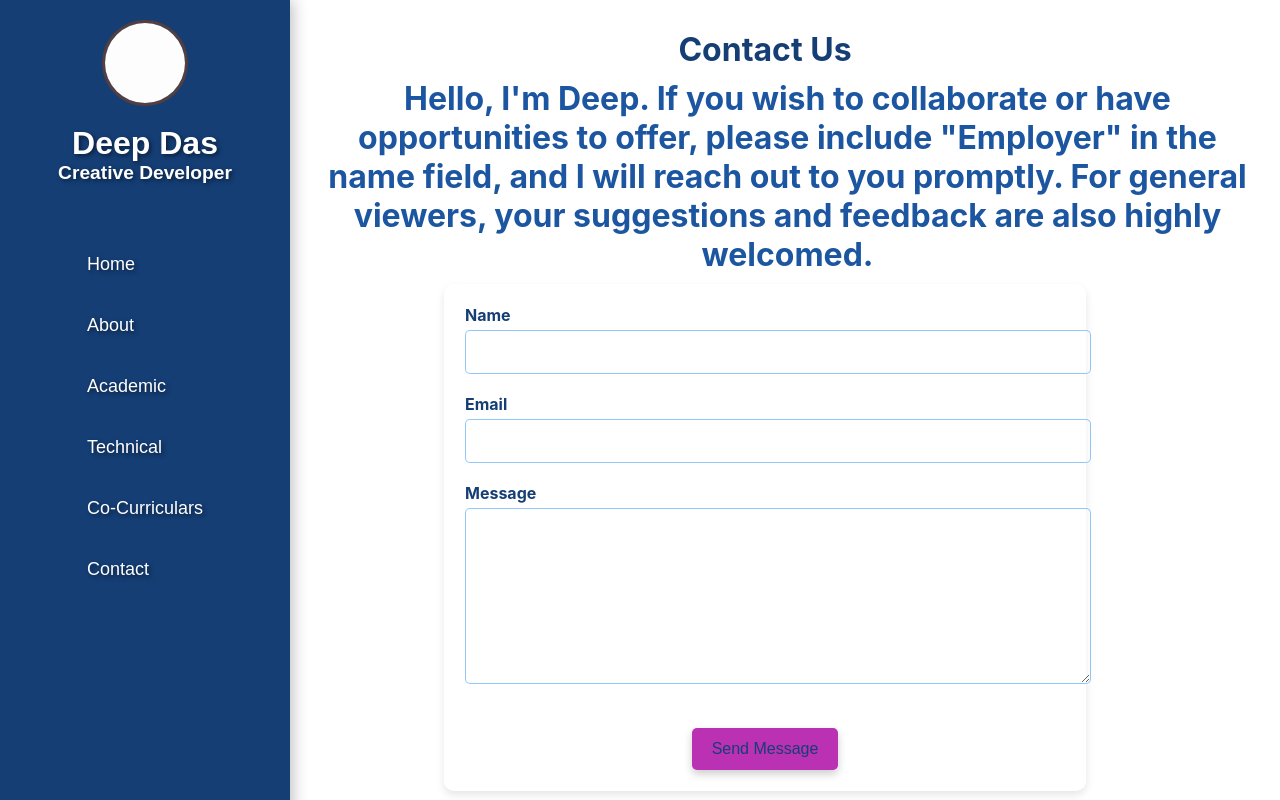
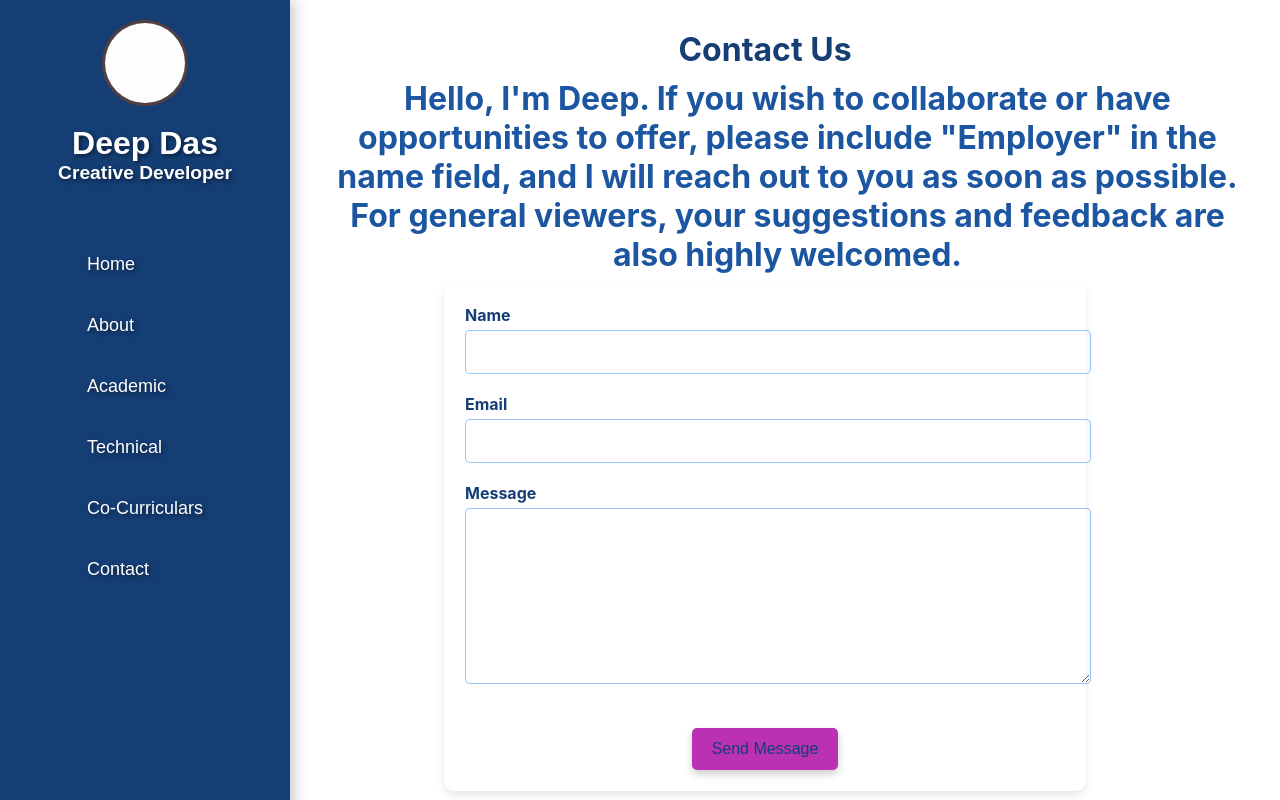
Before and after one commit to THE-DEEPDAS/Portfolio-Website, a React (Create React App) app: page /contact in a window 1280 px wide. Built offline with nearby package versions, Linux system fonts and the light colour scheme.

Commit message:
still ....

```diff
--- a/src/components/Contact.js
+++ b/src/components/Contact.js
@@ -16,12 +16,12 @@ const Contact = () => {
     const handleSubmit = (e) => {
         e.preventDefault();
 
-        // Send contact message to your email
+        // Send contact message to yourself
         emailjs.send('service_y1u2i5j', 'template_tlc8gp8', {
+            to_email: 'deepdblm@outlook.com',  // Your email address
             from_name: formData.name,
             reply_to: formData.email,
             message: formData.message,
-            to_email: 'deepdblm@outlook.com', // Your email
         }, '1FbHQLVxPpA-QKhOg')
         .then(() => {
             // Send acknowledgment email to the sender
@@ -45,7 +45,7 @@ const Contact = () => {
     return (
         <div className="contact-page">
             <h1>Contact Us</h1>
-            <h2>Hello, I'm Deep. If you wish to collaborate or have opportunities to offer, please include "Employer" in the name field, and I will reach out to you promptly. For general viewers, your suggestions and feedback are also highly welcomed.</h2>
+            <h2>Hello, I'm Deep. If you wish to collaborate or have opportunities to offer, please include "Employer" in the name field, and I will reach out to you as soon as possible. For general viewers, your suggestions and feedback are also highly welcomed.</h2>
             <form onSubmit={handleSubmit}>
                 <div className="form-group">
                     <label>Name</label>
```
